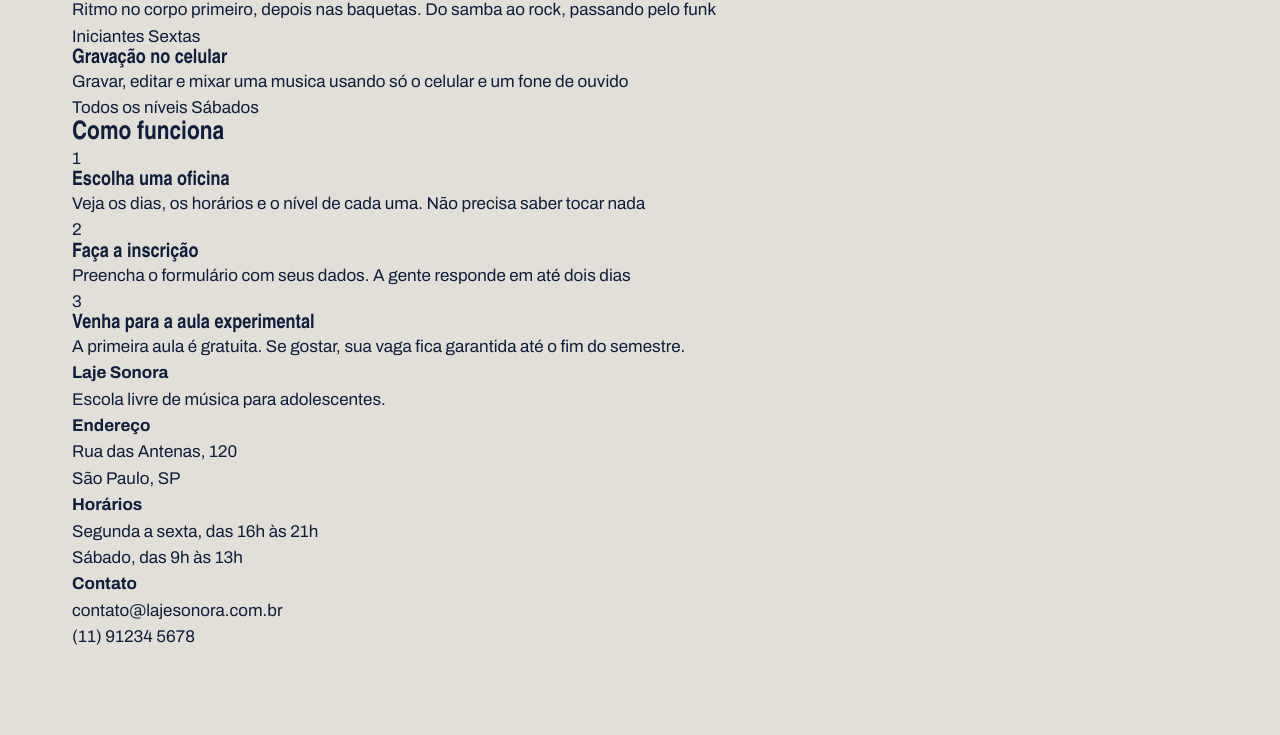
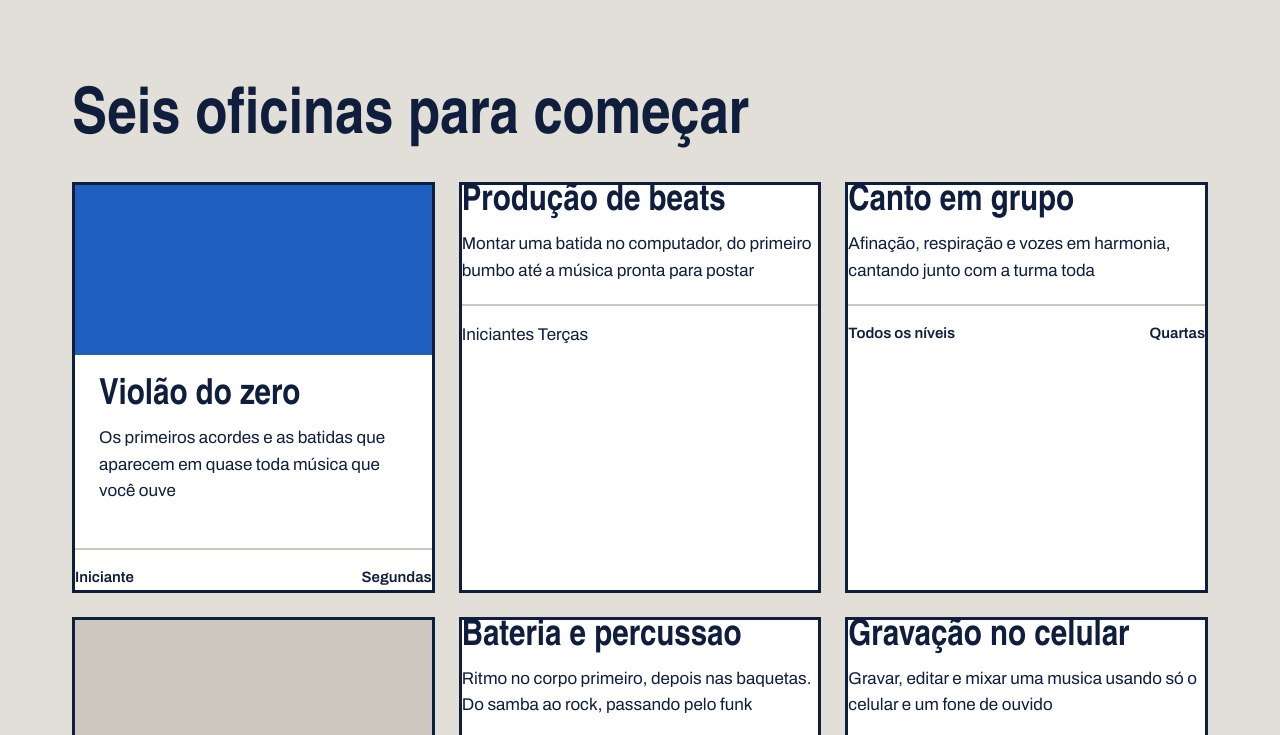
Before and after one commit to juliaaraujo3-lab/laje-sonora, a plain HTML site: page index.html in a window 1280 px wide. Shown: the part 729-1464 px from the top of the page. Before the commit the page ends 1379 px from the top, so only its background shows below. Drawn offline with Linux system fonts and the light colour scheme; a web font is replaced by a local one.

Commit message:
cards das oficinas

```diff
--- a/index.css
+++ b/index.css
@@ -128,3 +128,63 @@ line-height: 0.95;
 .botao:hover {
     background-color: var(--caixa-dagua);
 }
+
+.secao {
+    margin-top:  96px;
+}
+
+.titulo-secao {
+    font-size: 64px;
+    margin-bottom: 32px;
+}
+
+.cards {
+    display: flex;
+    flex-wrap: wrap;
+    gap: 24px;
+}
+
+.card {
+    background-color: var(--branco);
+    border: 3px solid var(--tinta);
+    flex: 1 1 340px;
+}
+
+.card .foto {
+ height: 170px;
+}
+
+.foto {
+    background-color: var(--concreto-escuro);
+}
+
+.foto-azul {
+    background-color:var(--caixa-dagua);
+}
+
+.foto-amarela {
+    background-color: var(--fita);
+}
+
+.foto-tinta {
+background-color: var(--tinta);
+}
+
+.card-texto {
+    padding: 24px;
+}
+
+.card h3 {
+    font-size: 36px;
+    margin-bottom: 12px;
+}
+
+.card-info {
+    margin-top: 20px;
+    padding-top: 16px;
+    border-top: 2px solid var(--concreto-escuro);
+    font-weight: 600;
+    font-size: 15px;
+    display: flex;
+    justify-content: space-between;
+}
--- a/index.html
+++ b/index.html
@@ -23,7 +23,7 @@
     </header>
     <main>
         <section class="conteudo cartazes">
-            <div class="cartaz principal">
+            <div class="cartaz cartaz-principal">
                 <h1>Música se aprende fazendo barulho</h1>
             </div>
             <div class="cartaz cartaz-lateral">
```
